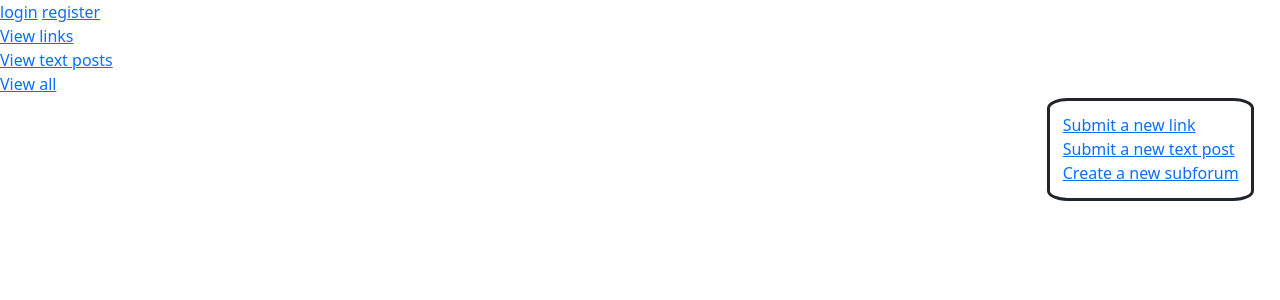
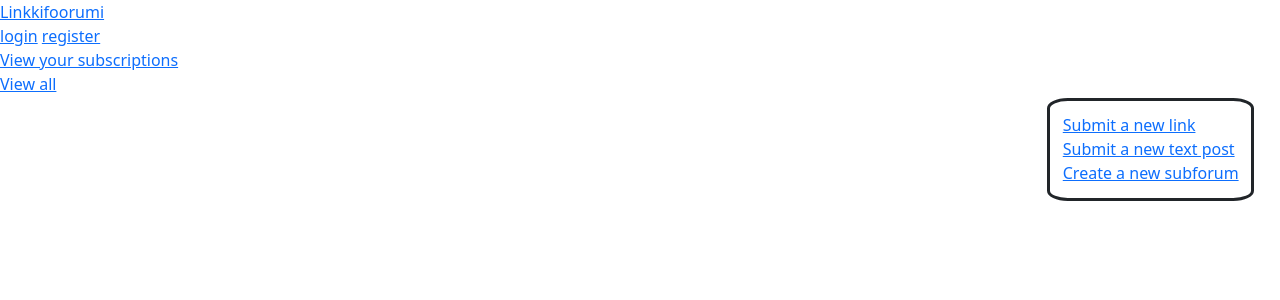
Before and after one commit to pavezzo/LinkkiFoorumi, a Flask app: page / in a window 1280 px wide. Shown: the top 300 px of the page. Run offline with Flask 2, Linux system fonts and the light colour scheme.

Commit message:
add basic subscription functionality

```diff
--- a/routes.py
+++ b/routes.py
@@ -7,10 +7,12 @@ import all
 import utils
 import comments
 import subforums
+import subscriptions
 
 @app.route("/", methods=["GET"])
 def index():
-    return render_template("index.html")
+    results = subscriptions.get_users_content()
+    return render_template("all.html", items=results)
 
 @app.route("/register")
 def register():
@@ -88,14 +90,15 @@ def posts():
     print(results)
     return render_template("posts.html", text_posts=results)
 
-@app.route("/all")
+@app.route("/sub/all")
 def all_newest():
     results = all.get_newest()
     return render_template("all.html", items=results)
 
 @app.route("/newcomment", methods=["POST"])
 def new_comment():
-    print(request.form)
+    utils.require_login()
+    utils.valid_csrf(request.form["csrf_token"])
     comments.new(request.form["link_id"], request.form["post_id"], request.form["parent"],
                 request.form["comment"])
     if request.form["link_id"]:
@@ -118,7 +121,22 @@ def new_subforum():
 @app.route("/sub/<string:name>")
 def view_subforum(name):
     result = subforums.get_by_name(name)
+    subbed = subscriptions.check_subscription(result.sub_id)
     if not result:
         abort(404)
     contents = subforums.get_newest(result.sub_id)
-    return render_template("subforum.html", sub_name=name, introduction=result.introduction, contents=contents)
+    return render_template("subforum.html", subforum_id=result.sub_id, sub_name=name, introduction=result.introduction, contents=contents, subbed=subbed)
+
+@app.route("/newsubscription", methods=["post"])
+def new_subscription():
+    utils.require_login()
+    utils.valid_csrf(request.form["csrf_token"])
+    subscriptions.new(request.form["subforum_id"])
+    url = "/sub/" + request.form["subforum"]
+    return redirect(url)
+
+@app.route("/subscriptions", methods=["get"])
+def show_subscriptions():
+    utils.require_login()
+    subforums = subscriptions.get_users_subscriptions()
+    return render_template("subscriptions.html", subforums=subforums)
--- a/schema.sql
+++ b/schema.sql
@@ -42,7 +42,7 @@ CREATE TABLE subforums (
 );
 
 CREATE TABLE subscriptions (
-    subsricption_id SERIAL PRIMARY KEY,
+    subscription_id SERIAL PRIMARY KEY,
     user_id INT REFERENCES users NOT NULL,
     subforum_id INT REFERENCES subforums NOT NULL,
     created_at TIMESTAMP
--- a/subforums.py
+++ b/subforums.py
@@ -15,8 +15,9 @@ def new(name, introduction):
     return True
 
 def get_by_name(name):
-    sql = """SELECT sub_id, owner_id, introduction, created_at, name FROM subforums
-             JOIN users ON owner_id=id WHERE sub_name=:sub_name"""
+    sql = """SELECT sub_id, owner_id, introduction, name FROM subforums
+             JOIN users ON owner_id=id
+             WHERE sub_name=:sub_name"""
     result = db.session.execute(sql, {"sub_name":name})
     subforum = result.fetchone()
     if subforum:
--- /dev/null
+++ b/subscriptions.py
@@ -0,0 +1,43 @@
+from db import db
+from flask import session
+
+def new(subforum_id):
+    sql = """INSERT INTO subscriptions (user_id, subforum_id, created_at)
+             VALUES (:user_id, :subforum_id, NOW())"""
+    db.session.execute(sql, {"user_id":session["user_id"], "subforum_id":subforum_id})
+    db.session.commit()
+
+def check_subscription(subforum_id):
+    if "user_id" not in session:
+        return False
+    sql = """SELECT subscription_id FROM subscriptions
+             WHERE subforum_id=:subforum_id AND user_id=:user_id"""
+    result = db.session.execute(sql, {"subforum_id":subforum_id, "user_id":session["user_id"]})
+    subbed = result.fetchone()
+    if subbed:
+        return True
+    return False
+
+def get_users_subscriptions():
+    if "user_id" not in session:
+        return False
+
+    sql = """SELECT subforum_id, sub_name, introduction FROM subscriptions
+             JOIN subforums ON subforum_id=sub_id WHERE user_id=:user_id"""
+    results = db.session.execute(sql, {"user_id":session["user_id"]})
+    subforums = results.fetchall()
+    print(subforums)
+    return subforums
+
+def get_users_content():
+    if "user_id" not in session:
+        return False
+
+    sql = """SELECT link_id, NULL AS post_id, title, url, created_at FROM links
+             WHERE links.subforum_id IN (SELECT subforum_id FROM subscriptions WHERE user_id=:user_id)
+             UNION SELECT NULL AS link_id, post_id, title, NULL AS url, created_at
+             FROM text_posts
+             WHERE text_posts.subforum_id IN (SELECT subforum_id FROM subscriptions WHERE user_id=:user_id)
+             ORDER BY created_at DESC"""
+    results = db.session.execute(sql, {"user_id":session["user_id"]}).fetchall()
+    return results
--- a/templates/all.html
+++ b/templates/all.html
@@ -1,5 +1,6 @@
 {% extends "layout.html" %}
 {% block content %}
+{% if items %}
 {% for item in items %}
 {% if item.link_id %}
 <br>
@@ -11,4 +12,5 @@
 <br>
 {% endif %}
 {% endfor %}
+{% endif %}
 {% endblock %}
--- a/templates/layout.html
+++ b/templates/layout.html
@@ -6,6 +6,7 @@
 <body onload="styleComments()">
 {% endif %}
 <title>Linkkifoorumi</title>
+<a href="/">Linkkifoorumi</a><br>
 {% if session.name %}
 Logged in as {{ session.name }} id: {{ session.user_id }}
 <a href="/logout">logout</a>
@@ -14,10 +15,8 @@ Logged in as {{ session.name }} id: {{ session.user_id }}
 <a href="/register">register</a>
 {% endif %}
 <br>
-<a href="/links">View links</a><br>
-<a href="/posts">View text posts</a>
-<br>
-<a href="/all">View all</a>
+<a href="/subscriptions">View your subscriptions</a><br>
+<a href="/sub/all">View all</a>
 {% if not comments %}
 <div class="sideContent">
     {% if sub_name %}
--- a/templates/macros.html
+++ b/templates/macros.html
@@ -16,7 +16,7 @@
             <input type="hidden" name="post_id" value={{ post_id }}>
             <input type="hidden" name="link_id" value={{ link_id }}>
             <input type="hidden" name="parent" value={{ comment_id }}>
-            <input type="hidden" name="csrf-token" value={{ session.csrf_token }}><br>
+            <input type="hidden" name="csrf_token" value={{ session.csrf_token }}><br>
             <button class="btn btn-outline-secondary">Submit</button>
         </form>
     {% endif %}
```
Also changed, not shown: templates/subforum.html (+10 -0 lines), templates/subscriptions.html (added, +7 -0 lines).
